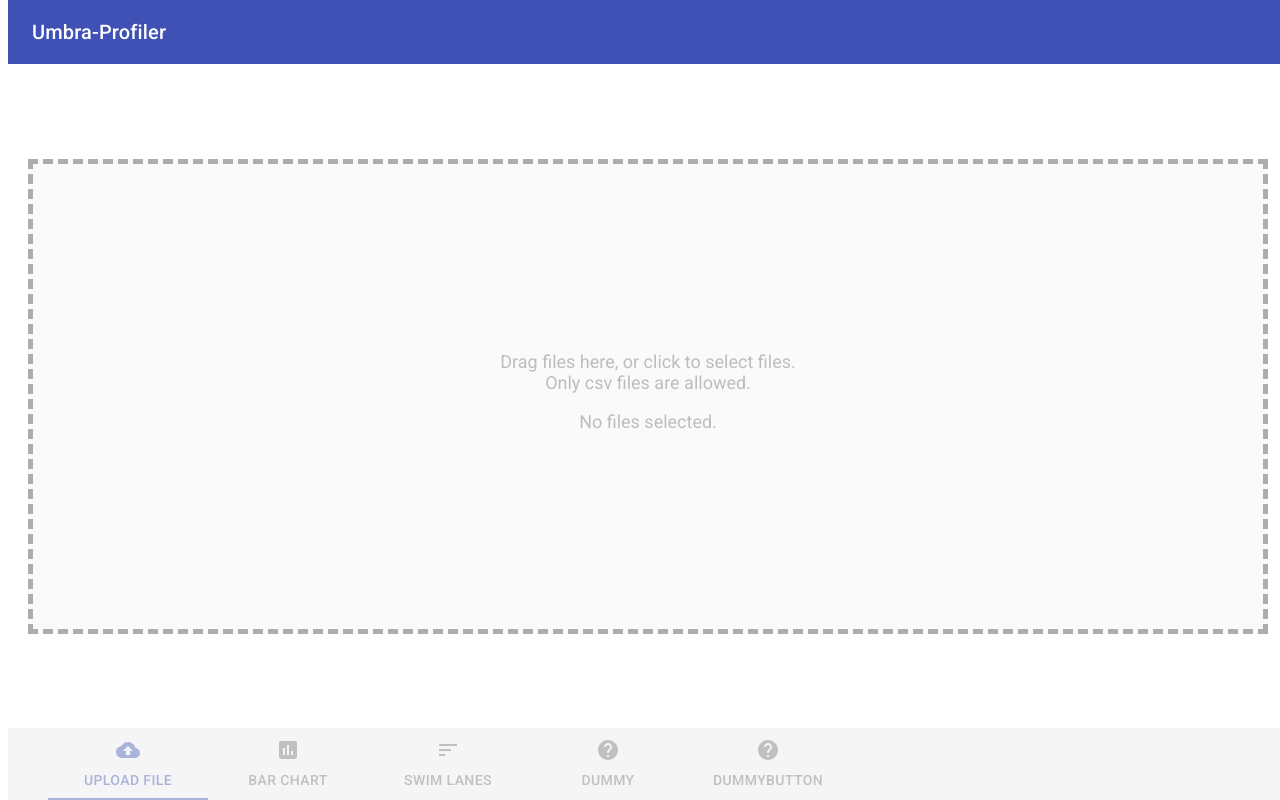
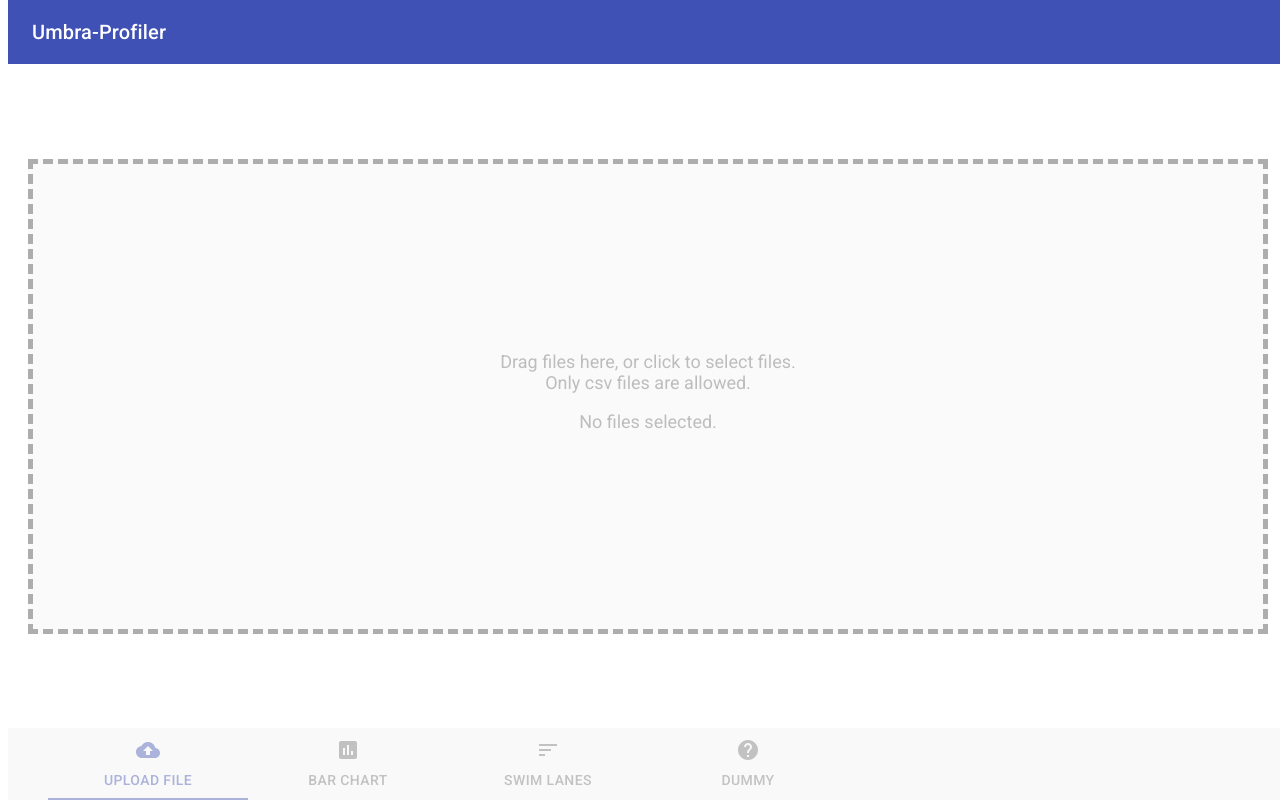
Before and after one commit to umbraperf/umbraperf, a React app: page /upload in a window 1280 px wide. Built offline with nearby package versions, Linux system fonts and the light colour scheme; the HTML template or start-up script is replaced by a standard one.

Commit message:
clean tabs component code, restyle tabs bar

```diff
--- a/src/components/tab_panel.tsx
+++ b/src/components/tab_panel.tsx
@@ -14,13 +14,6 @@ import { routes } from '../app';
 import { useSelector } from 'react-redux';
 
 
-function a11yProps(index: any) {
-    return {
-        id: `scrollable-force-tab-${index}`,
-        'aria-controls': `scrollable-force-tabpanel-${index}`,
-    };
-}
-
 const useStyles = makeStyles((theme: Theme) => ({
     root: {
         flexGrow: 1,
@@ -31,17 +24,16 @@ const useStyles = makeStyles((theme: Theme) => ({
         color: 'white',
         pointerEvents: 'none',
         opacity: '0.4',
+    },
+    tabRoot: {
+        minWidth: '200px',
     }
-
 }));
 
+
 function ScrollableTabsButtonForce(props: any) {
+
     const classes = useStyles();
-    const [value, setValue] = React.useState(-1);
-
-    const handleChange = (event: React.ChangeEvent<{}>, newValue: number) => {
-        setValue(newValue);
-    };
 
     const eventsLoading = useSelector((state: AppState) => state.eventsLoading);
     const events = useSelector((state: AppState) => state.events);
@@ -50,24 +42,21 @@ function ScrollableTabsButtonForce(props: any) {
         <div className={classes.root}>
             <AppBar position="static" color="default">
                 <Tabs
-                    centered={true}
                     value={props.location.pathname}
-                    onChange={handleChange}
                     variant="scrollable"
                     scrollButtons="on"
                     indicatorColor="primary"
                     textColor="primary"
                     aria-label="scrollable force tabs example"
-                    className={(eventsLoading || events === undefined) ? classes.tabsDisabled : ""}
+                    className={(eventsLoading || events === undefined) ? `${classes.tabsDisabled} ${classes.root}` : classes.root}
                 >
                     {routes.map((prop, key) => {
                         if (prop.path !== "/") {
                             return (
-                                <Tab label={prop.sidebarName} value={prop.path} to={prop.path} icon={prop.icon()} component={Link} key={key} />
+                                <Tab classes={{ root: classes.tabRoot }} label={prop.sidebarName} value={prop.path} to={prop.path} icon={prop.icon()} component={Link} key={key} />
                             );
                         }
                     })}
-                    <Tab label="DummyButton" icon={<HelpIcon />} {...a11yProps(6)} />
                 </Tabs>
             </AppBar>
         </div>
```
